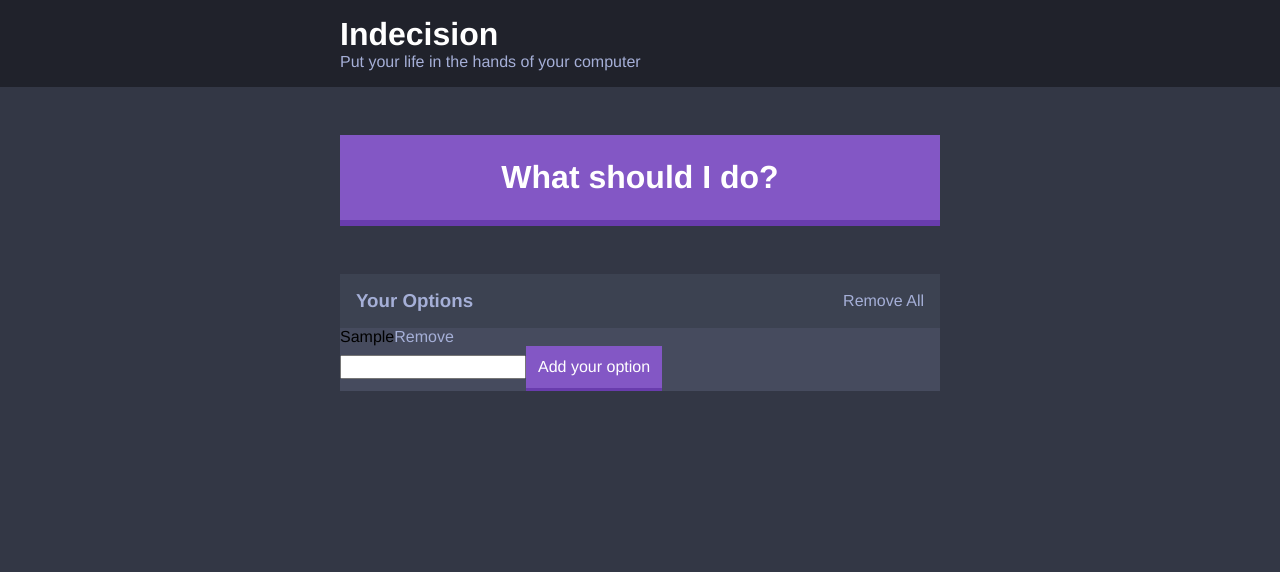
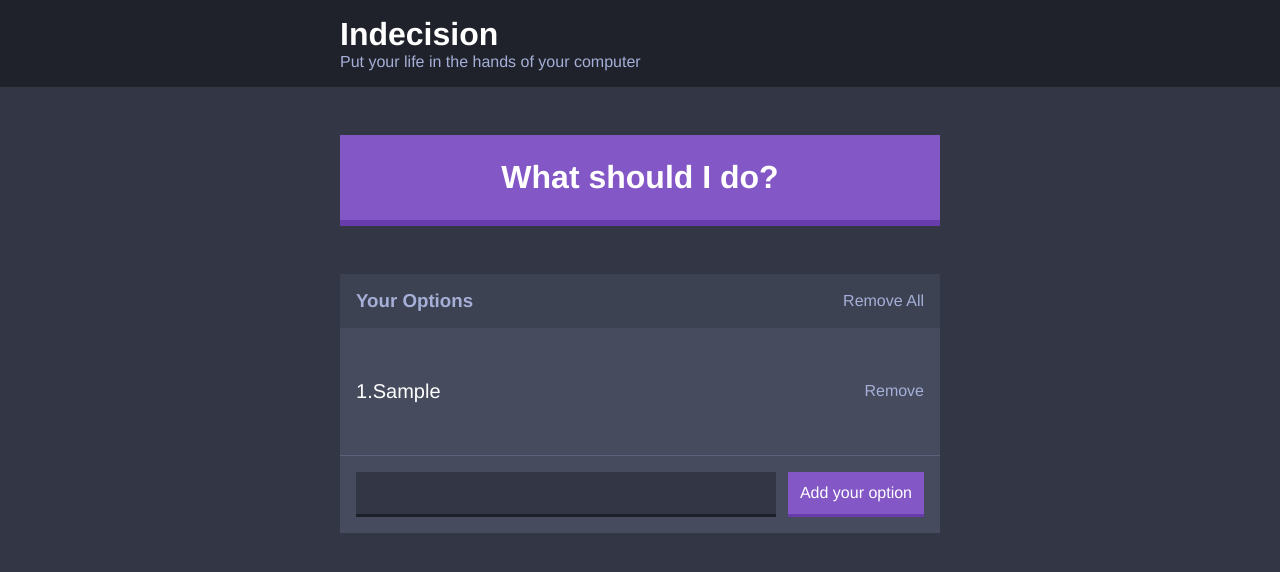
Before and after one commit to funduleadiana/Indecision-app, a React app: page / in a window 1280 px wide. Both pictures are taken after typing "Sample" into the empty fields and a click on the button "Add your option". Shown: the top 572 px of the page. Built offline with nearby package versions, Linux system fonts and the light colour scheme.

Commit message:
finishing styling on our components

```diff
--- a/src/components/AddOption.js
+++ b/src/components/AddOption.js
@@ -22,10 +22,13 @@
 
         return(
             <div>
-            {this.state.error && <p>{this.state.error}</p>}
-                <form onSubmit={this.handleAddOption}>
+            {this.state.error && <p className="add-option-error">{this.state.error}</p>}
+                <form  className="add-option"
+                onSubmit={this.handleAddOption}>
 
-                    <input type="text" name="option"/>
+                    <input
+                    className="add-option__input"
+                    type="text" name="option"/>
                     <button className="button">Add your option</button>
                 </form>
             </div>
--- a/src/components/Option.js
+++ b/src/components/Option.js
@@ -1,9 +1,8 @@
 import React from 'react';
 
 const Option = (props) => (
-        <div>
-
-        {props.optionText}
+        <div className="option">
+        <p className="option__text">{props.count}.{props.optionText}</p>
         <button
         className="button button--link"
         onClick={(e)=>{props.handleDeleteOption(props.optionText)}}>Remove</button>
--- a/src/components/Options.js
+++ b/src/components/Options.js
@@ -13,9 +13,10 @@
         </div>
         {props.options.length === 0 && <p className="widget__message">Please add an option to get started</p>}
           {
-             props.options.map(option=> (
+             props.options.map((option, i)=> (
                 <Option key={option}
                 optionText={option}
+                count={i+1}
                 handleDeleteOption={props.handleDeleteOption}
                 />
                 ))
--- /dev/null
+++ b/src/styles/components/_add-option.scss
@@ -0,0 +1,24 @@
+.add-option-error{
+    color: $off-white;
+    font-style: italic;
+    margin: $m-size 0 0 0;
+    padding: 0 $m-size;
+}
+
+
+.add-option{
+    display: flex;
+    padding: $m-size;
+
+
+}
+
+.add-option__input{
+    flex-grow: 1;
+    background: $dark-blue;
+    border: none;
+    color: $off-white;
+    border-bottom: .3rem solid darken($dark-blue, 10%);
+    margin-right: $s-size;
+    padding: $s-size;
+}
--- /dev/null
+++ b/src/styles/components/_option.scss
@@ -0,0 +1,12 @@
+.option{
+    border-bottom: 1px solid lighten($light-blue, 10%);
+    display: flex;
+    justify-content: space-between;
+    padding: $l-size $m-size;
+}
+
+.option__text{
+    color: white;
+    font-weight: 500;
+    font-size: 2rem;
+}
--- a/src/styles/styles.scss
+++ b/src/styles/styles.scss
@@ -1,6 +1,8 @@
 @import './base/settings';
 @import './base/base';
+@import './components/add-option';
 @import './components/button';
 @import './components/container';
 @import './components/header';
+@import './components/option';
 @import './components/widget';
```
